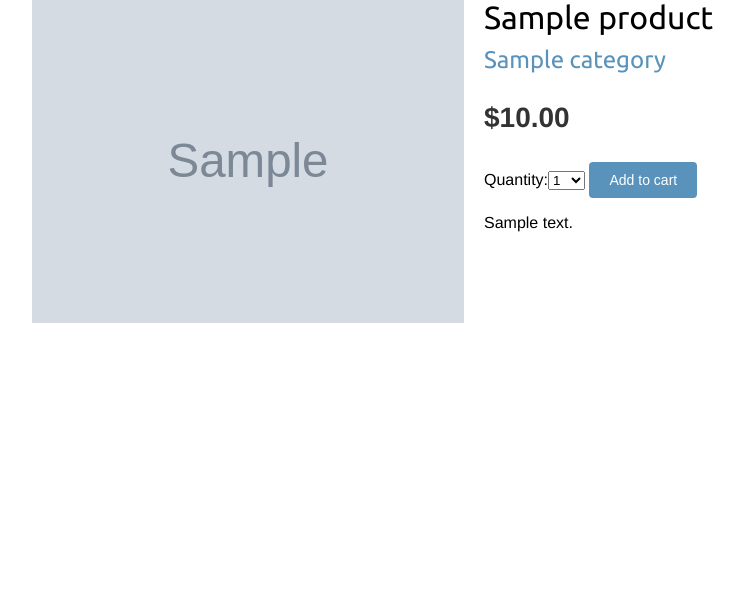
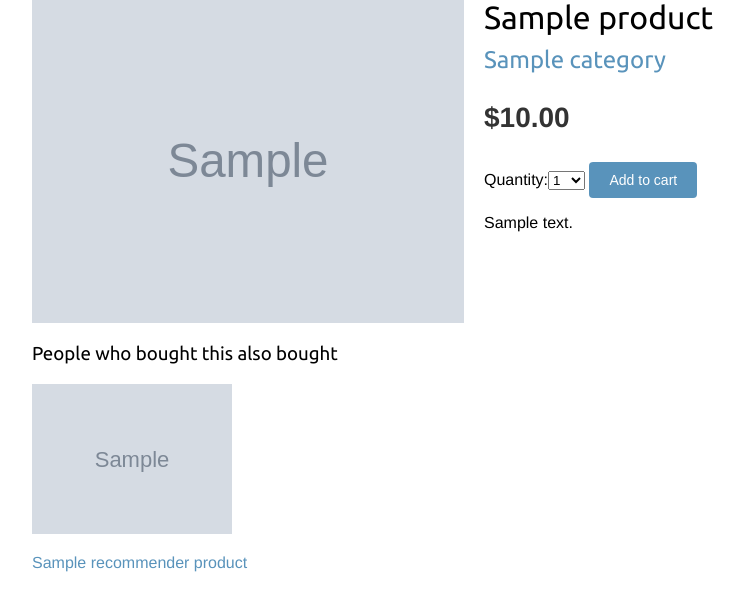
Before and after one commit to mousakhani/my_shop, a Django app: template templates/shop/products/detail.html in a window 1280 px wide. Shown: the part 92-703 px from the top of the page, without its empty margins (68-812 px from the left). Run offline with Django 3.2, Linux system fonts and the light colour scheme; tables that the repository leaves empty hold one stand-in row (values such as "Sample post"); the template is opened without the code that fills it: values that come from a table or form of the project are taken from there, most other values are stand-ins (such as "Sample title", 1, 10 or a date in 2020); grey boxes marked "Sample" are stand-in pictures; parts of the project's set-up code (start-up, migrations or seed data) failed here and were passed over.

Commit message:
recommendation system add to product_detail template

```diff
--- a/shop/recommender.py
+++ b/shop/recommender.py
@@ -1,6 +1,6 @@
 import redis
 from django.conf import settings
-from models import Product
+from shop.models import Product
 
 # connect to redis
 r = redis.Redis(host=settings.REDIS_HOST, port=settings.REDIS_PORT, db=settings.REDIS_DB)
--- a/templates/shop/products/detail.html
+++ b/templates/shop/products/detail.html
@@ -18,6 +18,23 @@
             <input type="submit" value="Add to cart">
         </form>
         {{ product.description|linebreaks }}
+        {% if recommender_products %}
+            <div class="recommendations">
+                <h3>People who bought this also bought</h3>
+                {% for p in recommender_products %}
+                    <div class="item">
+                        <a href="{{ p.get_absolute_url }}">
+                            <img src="{% if p.image %}{{ p.image.url }}
+                        {% else %}
+                        {% static 'img/no_image.png' %}
+                        {% endif %}">
+                        </a>
+                        <p><a href="{{ p.get_absolute_url }}">{{ p.name }}</a></p>
+                    </div>
+                {% endfor %}
+            </div>
+
+        {% endif %}
     </div>
 
 {% endblock %}
```
